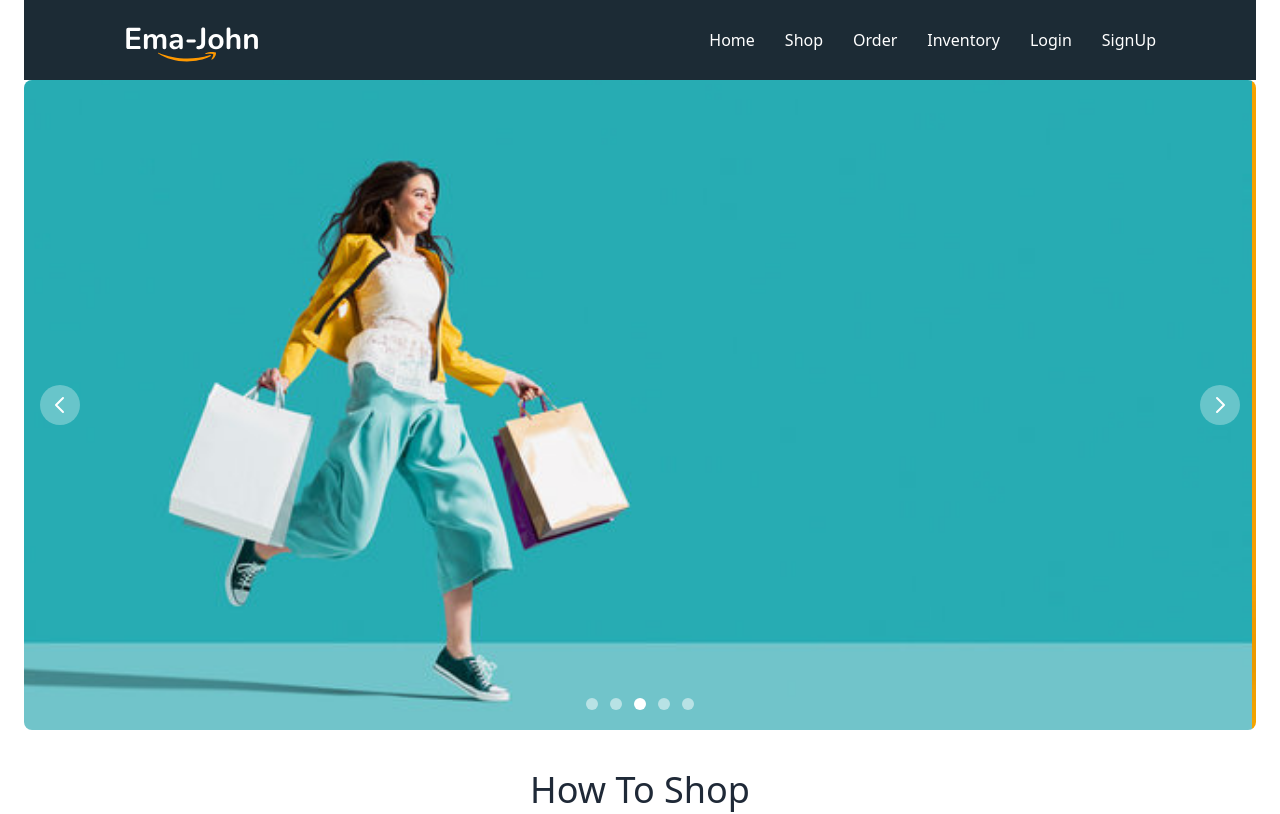
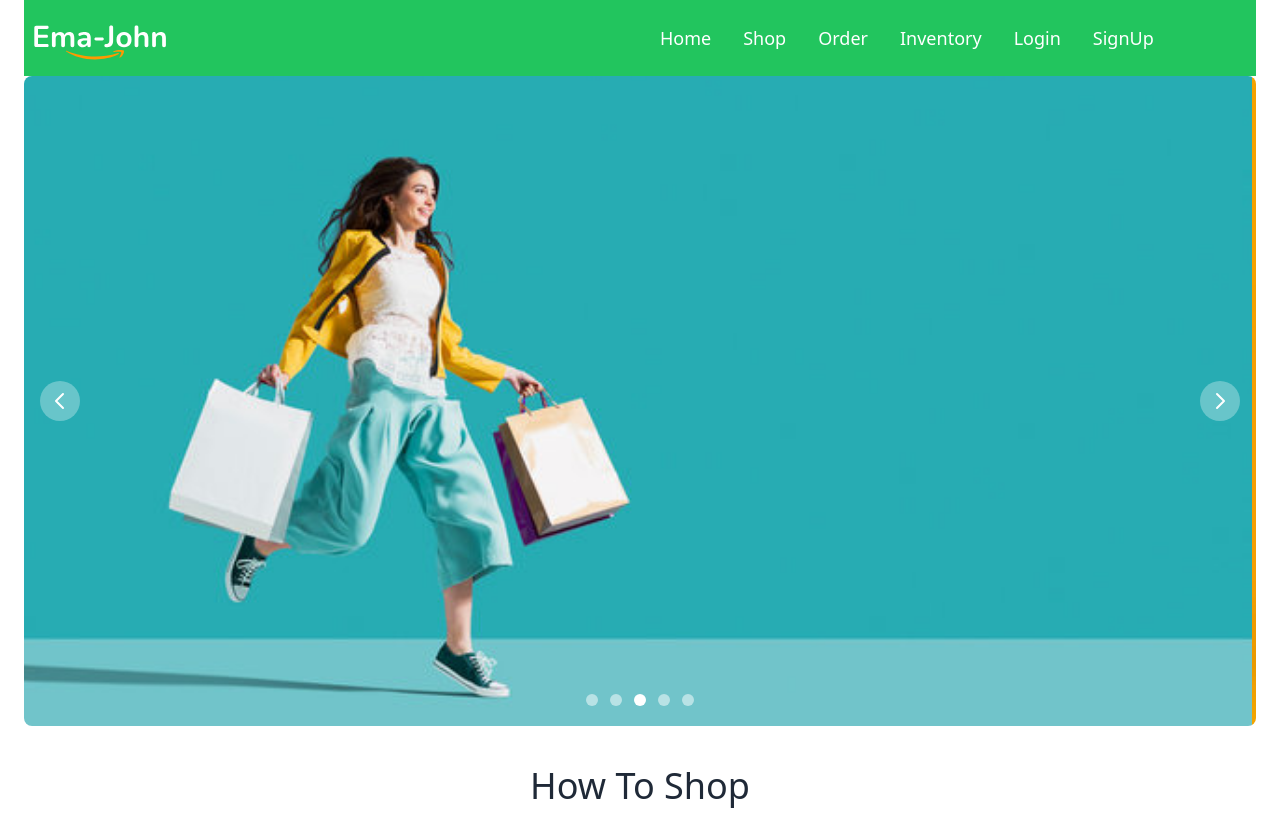
Before and after one commit to mehedi-hassan-niloy/ema-jhon-project, a React (Vite) app: page / in a window 1280 px wide. Shown: the top 814 px of the page. Built offline with nearby package versions, Linux system fonts and the light colour scheme; no server answers.

Commit message:
some designe change

```diff
--- a/src/Componnents/Cart/Cart.css
+++ b/src/Componnents/Cart/Cart.css
@@ -1,5 +1,4 @@
 .cart{
-    background-color: rgba(255, 153, 0, 0.3);
     height: 500px;
     width: 300px;
     padding: 25px;
@@ -16,9 +15,9 @@
     height: 56px;
     font-size: 21px;
     margin: 10px auto;
-    background: #FF3030;
     color: white;
      display: flex;
      justify-content: space-between;
      align-items: center;
+
 }
--- a/src/Componnents/Cart/Cart.jsx
+++ b/src/Componnents/Cart/Cart.jsx
@@ -16,16 +16,16 @@ const Cart = (props) => {
     const tax = total*7/100;
     const grandTotal = total + totalShipping + tax;
     return (
-        <div className='cart'>
+        <div className='cart bg-green-500 mt-10'>
             <div className="cart-container">
-                <h4>Order summary</h4>
-                <p>Selected Items : {quantity}</p>
-                <p>Total Price: ${total}</p>
-                <p>Total Shipping: ${totalShipping}</p>
-                <p>Tax: {tax.toFixed(2)}</p>
-                <h6>Grand Total: {grandTotal.toFixed(2)}</h6>
-                <button onClick={handelClearCart} className='btn-clear-cart'><span>Clear Cart</span>
-                <FontAwesomeIcon className='delete-icon'icon={faTrashAlt}></FontAwesomeIcon>
+                <h4 className='text-2xl text-white text-center'>Order summary</h4>
+                <p className='text-lg text-white pt-2'>Selected Items : {quantity}</p>
+                <p className='text-lg text-white pt-2'>Total Price: ${total}</p>
+                <p className='text-lg text-white pt-2'>Total Shipping: ${totalShipping}</p>
+                <p className='text-lg text-white pt-2'>Tax: {tax.toFixed(2)}</p>
+                <h6 className='text-lg text-white pt-2'>Grand Total: {grandTotal.toFixed(2)}</h6>
+                <button onClick={handelClearCart} className='btn-clear-cart p-3 rounded bg-emerald-500'><span>Clear Cart</span>
+                <FontAwesomeIcon className='delete-icon 'icon={faTrashAlt}></FontAwesomeIcon>
                 </button>
                 {children}
             </div>
--- a/src/Componnents/Header/Header.js/Header.jsx
+++ b/src/Componnents/Header/Header.js/Header.jsx
@@ -8,16 +8,16 @@ import Banner from '../Home/Home/Banner';
 
 const Header = () => {
 
-     const {user, logOut} = useContext(AuthContext)
+  const { user, logOut } = useContext(AuthContext)
 
-     const handelLogOut = () =>{
+  const handelLogOut = () => {
     logOut()
-      .then(result =>{})
-      .catch(error =>console.error(error))
+      .then(result => { })
+      .catch(error => console.error(error))
   }
 
   return (
-        <div className='header'>
+    /*   <div className='header'>
          <img src={logo} alt="" />
           <nav>
             <Link to ="/">Home</Link>
@@ -31,6 +31,44 @@ const Header = () => {
             }
 
           </nav>
+      </div> */
+
+    <div>
+      <div className="navbar bg-green-500">
+        <div className="navbar-start">
+          <div className="dropdown">
+            <div tabIndex={0} role="button" className="btn btn-ghost lg:hidden">
+              <svg xmlns="http://www.w3.org/2000/svg" className="h-5 w-5" fill="none" viewBox="0 0 24 24" stroke="currentColor"><path strokeLinecap="round" strokeLinejoin="round" strokeWidth="2" d="M4 6h16M4 12h8m-8 6h16" /></svg>
+            </div>
+            <ul tabIndex={0} className="menu menu-sm dropdown-content mt-3 z-[1] p-2 shadow bg-base-100 rounded-box w-52">
+              <li><Link to="/">Home</Link></li>
+              <li><Link to="/shop">Shop</Link></li>
+              <li><Link to="/orders">Order</Link></li>
+              <li><Link to="/inventory">Inventory</Link></li>
+              <li><Link to="/login">Login</Link></li>
+              <li> <Link to="/signup">SignUp</Link></li>
+              {
+                user && <span className='text'>Welcome {user.email} <button onClick={handelLogOut}>LogOut</button></span>
+              }
+            </ul>
+          </div>
+          <img src={logo} alt="" />
+        </div>
+        <div className="navbar-center hidden lg:flex">
+          <ul className="menu menu-horizontal px-1 text-lg text-white">
+            <li><Link to="/">Home</Link></li>
+            <li><Link to="/shop">Shop</Link></li>
+            <li><Link to="/orders">Order</Link></li>
+            <li><Link to="/inventory">Inventory</Link></li>
+            <li><Link to="/login">Login</Link></li>
+            <li> <Link to="/signup">SignUp</Link></li>
+            {
+              user && <span className='text'>Welcome {user.email} <button onClick={handelLogOut}>LogOut</button></span>
+            }
+
+          </ul>
+        </div>
+      </div>
     </div>
   );
 };
--- a/src/Componnents/Orders/Order.jsx
+++ b/src/Componnents/Orders/Order.jsx
@@ -21,7 +21,7 @@ const Order = () => {
     }
     return (
       <div>
-          <div className='shop-container'>
+          <div className='shop-container md:flex lg:flex'>
             <div className='review-container'>
             {
                 cart.map(product =><ReviewItem
@@ -37,7 +37,7 @@ const Order = () => {
                 handelClearCart={handelClearCart}
                 >
                     <Link className='proceed-link'  to={"/checkout"}>
-                        <button className='btn-proceed'>Proceed Checkout</button>
+                        <button className='btn-proceed p-3 rounded bg-lime-500'>Proceed Checkout</button>
                     </Link>
                 </Cart>
             </div>
--- a/src/Componnents/Product/Product.jsx
+++ b/src/Componnents/Product/Product.jsx
@@ -12,11 +12,11 @@ const Product = (props) => {
         <div>
          <button onClick={() =>handelAddToCart(props.product)}>
 
-       <div className='relative overflow-hidden transition duration-200 transform rounded shadow-lg hover:-translate-y-2 hover:shadow-2xl'>
+       <div className='sm:w-full relative overflow-hidden transition duration-200 transform rounded shadow-lg hover:-translate-y-2 hover:shadow-2xl'>
 
       <img src={img}
           alt=""
-          className='object-cover w-full h-56 md:h-64 xl:h-80'
+          className='object-cover w-max h-max md:h-64 xl:h-80'
           />
           <div className='absolute inset-0 flex flex-col px-6 py-4 text-gray-300 transition-opacity duration-200 bg-black bg-opacity-75 opacity-0 hover:opacity-100'>
               <p>Name: {name}</p>
--- a/src/Componnents/Shop/Shop.css
+++ b/src/Componnents/Shop/Shop.css
@@ -12,7 +12,6 @@
     text-decoration: none;
 }
 .btn-proceed{
-    background: #FF9900;
     width: 90%;
     height: 56px;
     font-size: 21px;
--- a/src/Componnents/Shop/Shop.jsx
+++ b/src/Componnents/Shop/Shop.jsx
@@ -49,7 +49,7 @@ const Shop = () => {
     return (
 <div>
 <div className=' mt-10 md:flex lg:flex gap-12'>
-            <div className="grid gap-6 mb-8 lg:grid-cols-3 sm:grid-cols-2">
+            <div className="grid gap-6 mb-8 lg:grid-cols-3 sm:grid-cols-1">
             {
                 products.map(product => <Product
                 key={product.id}
@@ -64,7 +64,7 @@ const Shop = () => {
              handelClearCart = {handelClearCart}
             >
                <Link className='proceed-link' to={"/orders"}>
-                <button className='btn-proceed'>Review Order</button>
+                <button className='btn-proceed p-3 rounded bg-lime-500'>Review Order</button>
                </Link>
             </Cart>
         </div>
```
Lines whose indentation alone changed are shown as unchanged.
